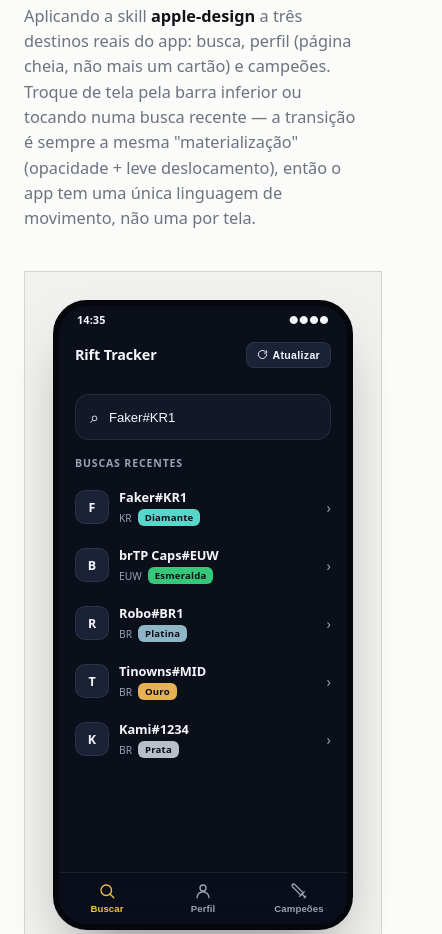
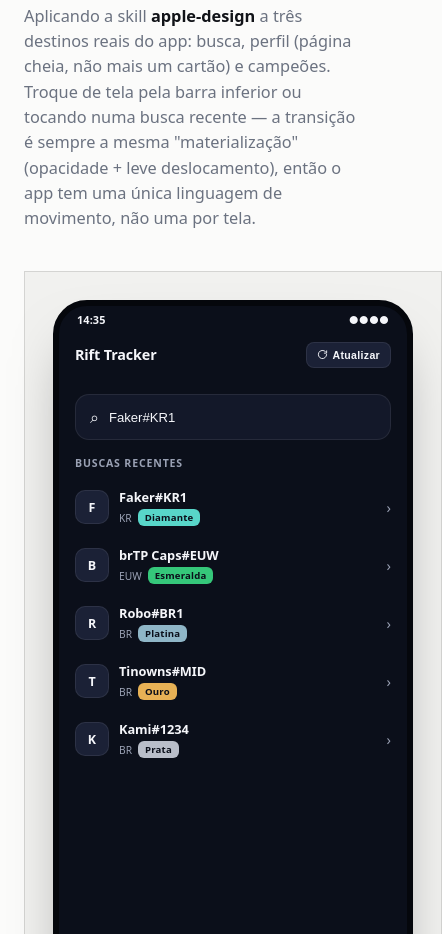
Before and after one commit to veronezzi/rift-tracker-design-system, a plain HTML site: page prototypes/apple-design-mockup.html in a window 390 px wide. Shown: the part 166-1100 px from the top of the page, 442 px wide, since content can reach past the window. Drawn offline with Linux system fonts and the light colour scheme.

Commit message:
fix(mockup): usa tamanho real de tela Android na moldura do device
A moldura .device tinha 300x630px, um tamanho arbitrário. Troca pra
360x800dp, referência comum de "phone normal" (próximo do Pixel 4a e
Nexus 5X). Ajusta .layout e .switcher pra acompanhar a largura nova
sem cortar nada.

```diff
--- a/prototypes/apple-design-mockup.html
+++ b/prototypes/apple-design-mockup.html
@@ -102,7 +102,7 @@
 
   .layout {
     display: grid;
-    grid-template-columns: minmax(0, 320px) minmax(0, 1fr);
+    grid-template-columns: minmax(0, 420px) minmax(0, 1fr);
     gap: 48px;
     align-items: start;
   }
@@ -123,9 +123,9 @@
   /* ---------------- device ---------------- */
 
   .device {
-    width: 300px;
+    width: 360px;
     max-width: 100%;
-    height: 630px;
+    height: 800px;
     background: var(--app-bg);
     color: var(--app-fg);
     border-radius: 34px;
@@ -855,7 +855,7 @@
     padding: 3px;
     border-radius: 11px;
     margin-top: 22px;
-    width: 300px;
+    width: 360px;
     max-width: 100%;
   }
   .switcher button {
```
